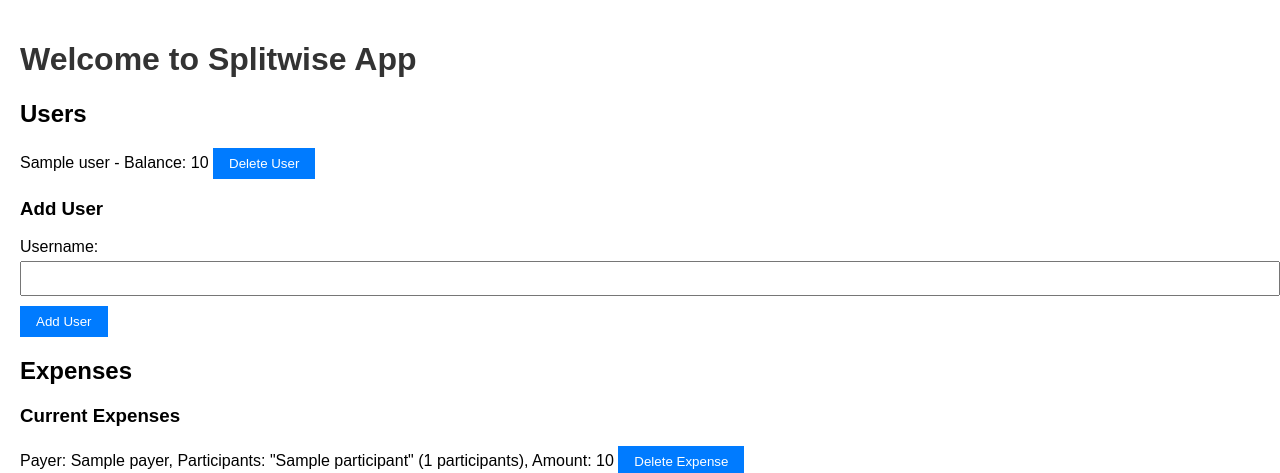
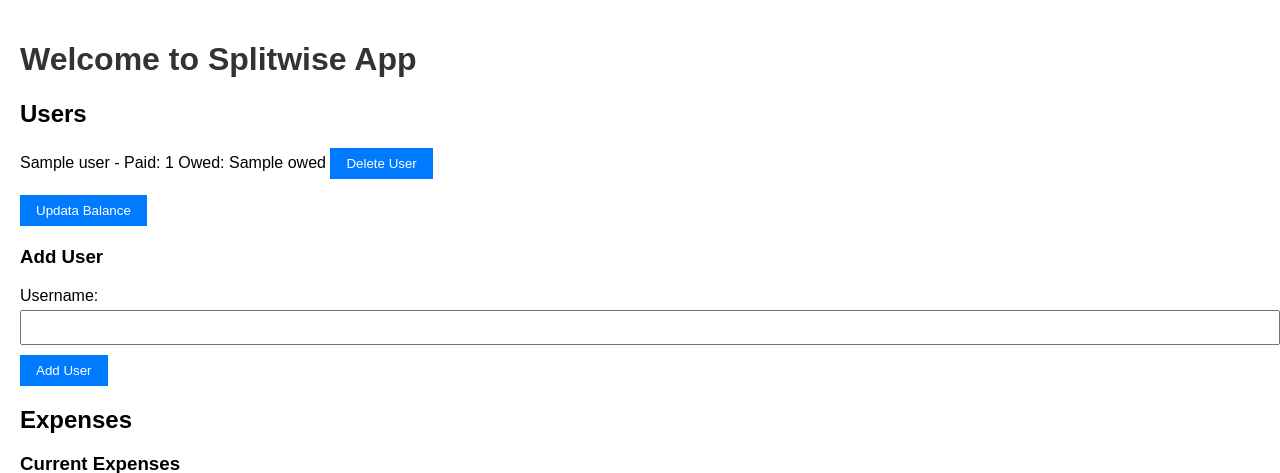
Before and after one commit to Vorapolbig/splitwise-like, a FastAPI app: template templates/index.html in a window 1280 px wide. Shown: the top 473 px of the page. Run offline with FastAPI, Linux system fonts and the light colour scheme; the template is opened without the code that fills it: most values are stand-ins (such as "Sample title", 1, 10 or a date in 2020).

Commit message:
create a balance for paid and owed

```diff
--- a/main.py
+++ b/main.py
@@ -17,7 +17,6 @@
 expenses = []
 expense_id_counter = 0
 
-
 # Define routes
 @app.get("/", response_class=HTMLResponse)
 async def home(request: Request):
@@ -27,7 +26,7 @@
 @app.post("/add_user")
 async def add_user(name: str = Form(...)):
     if name not in users:
-        users[name] = {"name": name, "balance": 0}
+        users[name] = {"name": name, "paid": 0, "owed": 0}
     return {"message": "User added successfully"}
 
 
@@ -86,6 +85,21 @@
     return {"message": "Expense deleted successfully"}
 
 
+@app.get("/update_balance")
+async def update_balance(request: Request):
+    print(users.items)
+    global expenses
+    # reset balance
+    for name in users.keys():
+        users[name]["paid"] = 0
+        users[name]["owed"] = 0
+
+    for expense in expenses:
+        users[expense.payer]["paid"] += expense.amount
+        for participant in expense.participants:
+            users[participant]["owed"] += expense.amount / len(expense.participants)
+    return {"message": "Balance updated successfully"}
+
 
 
 if __name__ == "__main__":
--- a/templates/index.html
+++ b/templates/index.html
@@ -18,12 +18,19 @@
 <ul id="userList">
     {% for user in users.values() %}
     <li>
-        <span id="userName">{{ user.name }}</span> - Balance: <span id="userBalance">{{ user.balance }}</span>
+        <span id="userName">{{ user.name }}</span> -
+        Paid: <span id="userPaid">{{ user.paid }}</span>
+        Owed: <span id="userOwed">{{ user.owed }}</span>
         <button onclick="deleteUser('{{ user.name }}')">Delete User</button>
-<!--        <button onclick="settleUp('{{ user.name }}')">Settle Up</button>-->
     </li>
     {% endfor %}
 </ul>
+
+<form id="updateBalance">
+<!--    <label for="username">Username:</label>-->
+<!--    <input id="username" name="name" type="text">-->
+    <button onclick="updateBalance()" type="button">Updata Balance</button>
+</form>
 
 <h3>Add User</h3>
 <form id="addUserForm">
@@ -96,6 +103,19 @@
         }
     }
 
+    async function updateBalance() {
+        const response = await fetch(`/update_balance`, {method: "GET"});
+                if (response.ok) {
+            // If user deleted successfully, reload the page
+            window.location.reload();
+            console.log("Balance updated:", name)
+        } else {
+            // Handle error if needed
+            console.error("Error can not update balance");
+        }
+
+    }
+
     async function addExpense() {
         const payer = document.getElementById("expensePayer").value;
         const participantsInput = document.getElementById("expenseParticipants").value;
```
